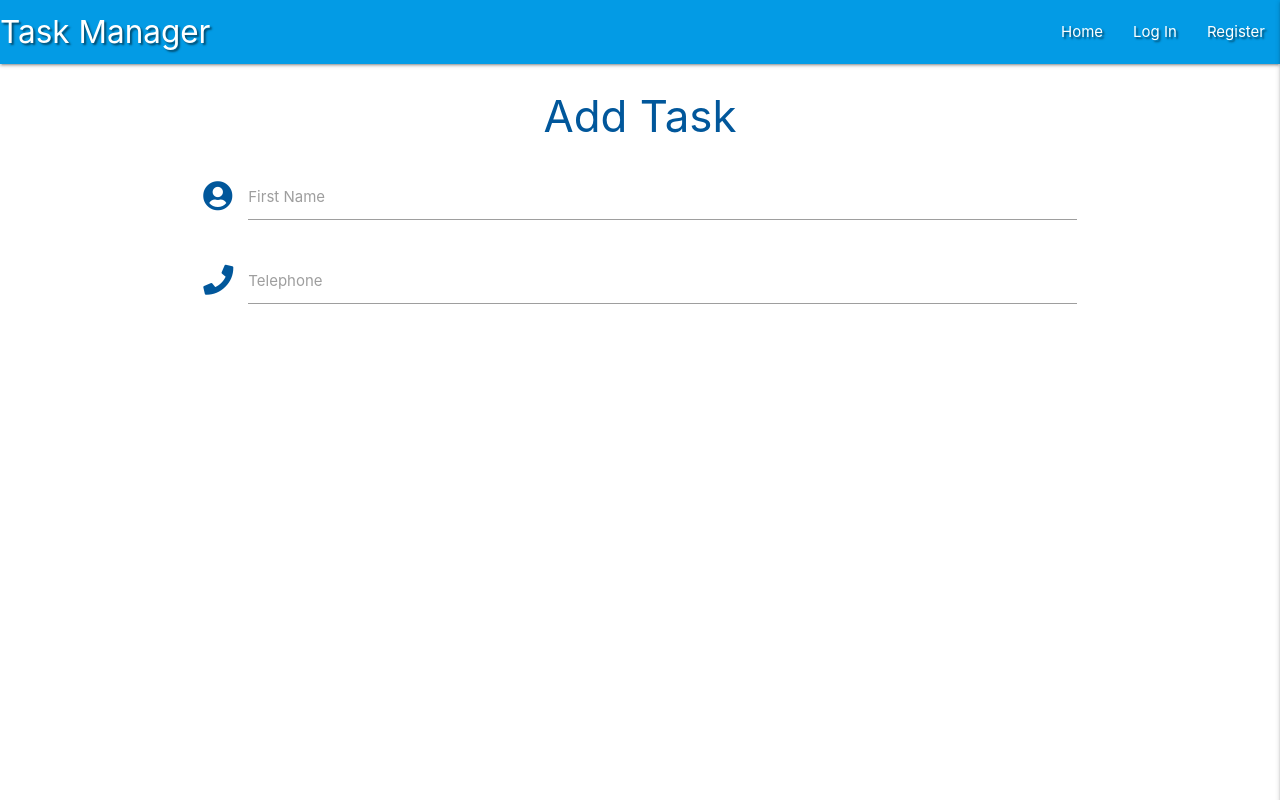
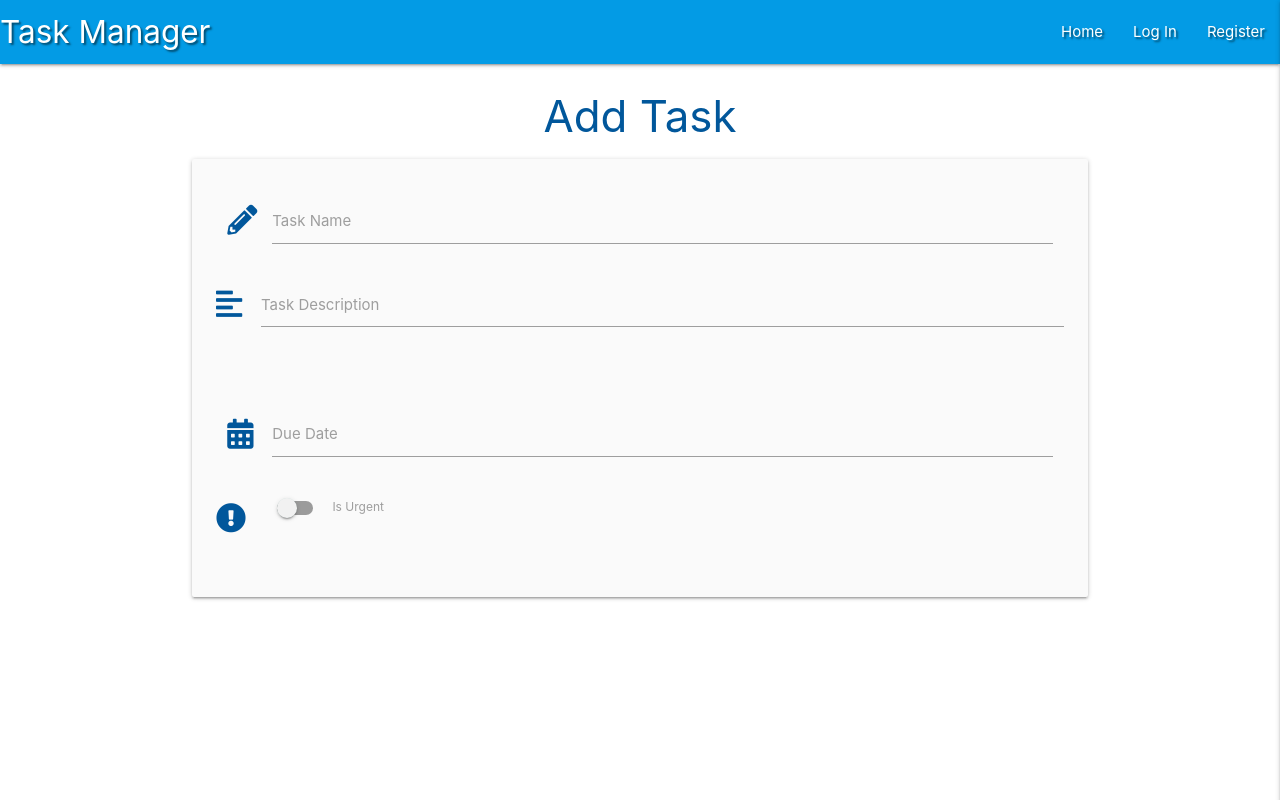
Before and after one commit to NgiapPuoyKoh/flask-task-manager-nkoh, a Flask app: page /add_task in a window 1280 px wide. Run offline with Flask 2, Linux system fonts and the light colour scheme; some libraries are stand-ins or nearby versions.

Commit message:
Add task form input fields

```diff
--- a/static/js/script.js
+++ b/static/js/script.js
@@ -19,4 +19,12 @@ $(document).ready(function () {
   $(".sidenav").sidenav({ edge: "right" });
   $(".collapsible").collapsible();
   $(".tooltipped").tooltip();
+  $(".datepicker").datepicker({
+    format: "dd mmmm yyyy",
+    yearRange: 3,
+    showClearBtn: true,
+    i18n: {
+      done: "Select",
+    },
+  });
 });
--- a/templates/add_task.html
+++ b/templates/add_task.html
@@ -2,20 +2,45 @@
 
 <h3 class="light-blue-text text-darken-4 center-align">Add Task</h3>
 
-<div class="row">
+<div class="row card-panel grey lighten-5">
 	<form class="col s12" method="POST" action="">
 		<div class="row">
 			<div class="input-field col s12">
-				<i class="fas fa-user-circle prefix light-blue-text text-darken-4"></i>
-				<input id="icon_prefix" type="text" class="validate">
-				<label for="icon_prefix">First Name</label>
+				<i class="fas fa-pencil-alt prefix light-blue-text text-darken-4"></i>
+				<input id="task_name" name="task_name"
+                    type="text" class="validate" required>
+				<label for="task_name">Task Name</label>
 			</div>
-			<div class="input-field col s12">
-				<i class="fas fa-phone prefix light-blue-text text-darken-4"></i>
-				<input id="icon_telephone" type="tel" class="validate">
-				<label for="icon_telephone">Telephone</label>
+			<div class="row">
+				<div class="input-field col s12">
+					<i class="fas fa-align-left prefix light-blue-text text-darken-4"></i>
+					<textarea id="task_description" name ="task_description" minlength="5"
+                    maxlength="200" class="materialize-textarea" required></textarea>
+					<label for="task_description">Task Description</label>
+				</div>
 			</div>
 		</div>
+		<div class="row">
+			<div class="input-field col s12">
+				<i class="fas fa-calendar-alt prefix light-blue-text text-darken-4"></i>
+				<input id="due_date" name="due_date"
+                    type="text" class="datepicker validate" required>
+				<label for="due_date">Due Date</label>
+			</div>
+			<div class="row">
+				<div class="input-field col s12">
+					<!-- Switch -->
+					<div class="switch">
+						<i class="fas fa-exclamation-circle prefix light-blue-text text-darken-4"></i>
+						<label for="is_urgent">
+                        <input type="checkbox" id="is_urgent" name="is_urgent">
+                        <span class="lever"></span>
+                        Is Urgent
+                    </label>
+					</div>
+				</div>
+
+			</div>
 	</form>
 </div>
 
```
